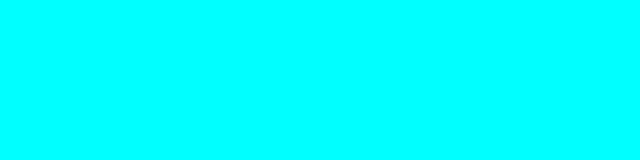
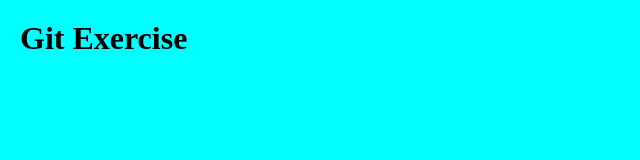
Before and after one commit to lisamareesimpson2000/Git-Exercise, a plain HTML site: page index.html in a window 1280 px wide. Shown: the whole page, without its empty margins (0-640 px from the left). Drawn offline with Linux system fonts and the light colour scheme.

Commit message:
added padding to h1

```diff
--- a/css/style.css
+++ b/css/style.css
@@ -8,3 +8,6 @@ body{
     width: 100%;
     height: 100%;
 }
+h1{
+    padding: 20px;
+}
--- a/index.html
+++ b/index.html
@@ -9,6 +9,6 @@
     <!-- <script src="main.js"></script> -->
 </head>
 <body>
-
+    <h1>Git Exercise</h1>
 </body>
 </html>
```
